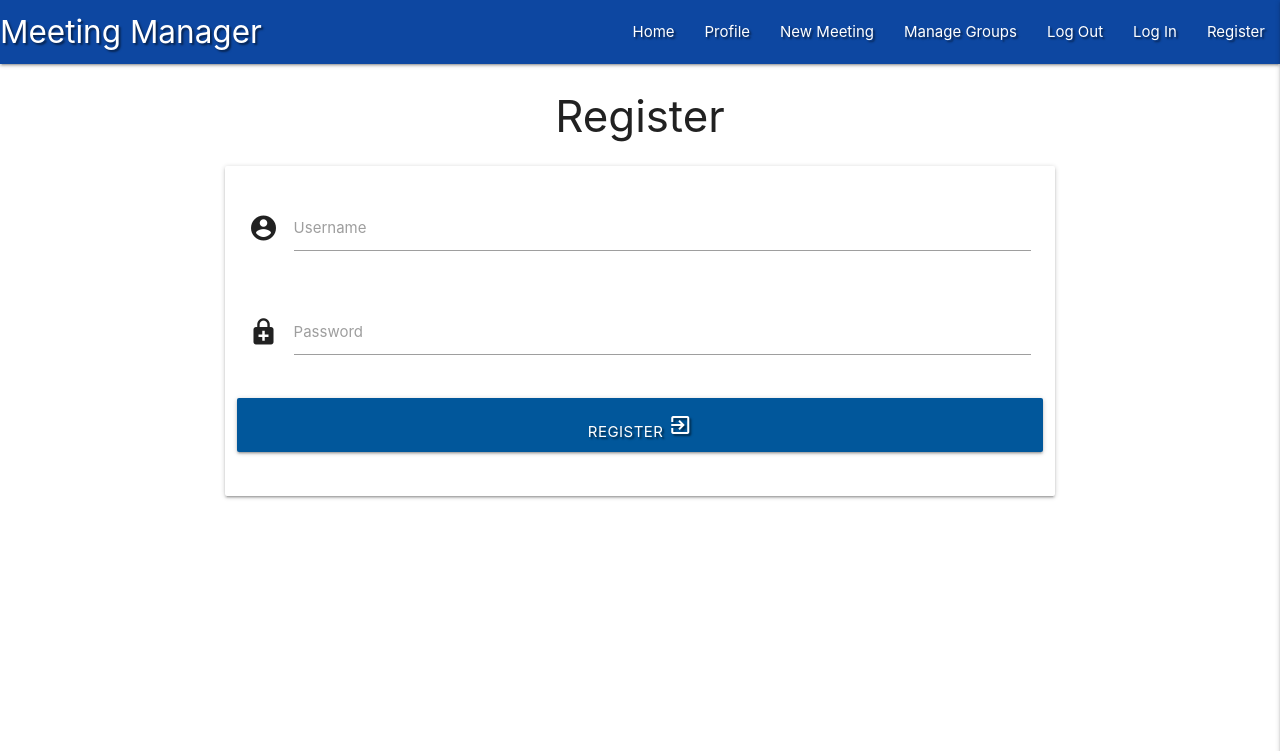
After one commit to Verga1/Meeting-Manage, a Flask app: page /register in a window 1280 px wide. The commit adds this page. Shown: the top 751 px of the page. Run offline with Flask 2, Linux system fonts and the light colour scheme; some libraries are stand-ins or nearby versions.

Commit message:
Add Register template

```diff
--- a/app.py
+++ b/app.py
@@ -4,8 +4,10 @@ from flask import (
      redirect, request, session, url_for)
 from flask_pymongo import PyMongo
 from bson.objectid import ObjectId
+from werkzeug.security import generate_password_hash, check_password_hash
 if os.path.exists("env.py"):
     import env
+
 
 app = Flask(__name__)
 
@@ -23,6 +25,11 @@ def get_meetings():
     return render_template("meetings.html", meetings=meetings)
 
 
+@app.route("/register", methods=["GET", "POST"])
+def register():
+    return render_template("register.html")
+
+
 if __name__ == "__main__":
     app.run(host=os.environ.get("IP"),
             port=int(os.environ.get("PORT")),
--- a/templates/base.html
+++ b/templates/base.html
@@ -38,7 +38,7 @@
             <li><a href="#">Manage Groups</a></li>
             <li><a href="#">Log Out</a></li>
             <li><a href="#">Log In</a></li>
-            <li><a href="#">Register</a></li>
+            <li><a href="{{ url_for('register') }}">Register</a></li>
           </ul>
         </div>
       </nav>
@@ -52,7 +52,7 @@
         <li><a href="#">Manage Groups</a></li>
         <li><a href="#">Log Out</a></li>
         <li><a href="#">Log In</a></li>
-        <li><a href="#">Register</a></li>
+        <li><a href="{{ url_for('register') }}">Register</a></li>
       </ul>
     </header>
 
--- /dev/null
+++ b/templates/register.html
@@ -0,0 +1,35 @@
+{% extends "base.html" %}
+{% block content %}
+
+    <h3 class="center-align">Register</h3>
+
+    <div class="row">
+        <form class="col s12 m8 offset-m2" method="POST" action="{{ url_for('register') }}">
+            <div class="card-panel">
+                <!-- username -->
+                <div class="row">
+                    <div class="input-field col s12">
+                        <i class="material-icons prefix light-blue-text-darken-4">account_circle</i>
+                        <input id="username" name="username" type="text" class="validate"></input>
+                        <label for="username">Username</label>
+                    </div>
+                </div>
+                <!-- password -->
+                <div class="row">
+                    <div class="input-field col s12">
+                    <i class="material-icons prefix light-blue-text-darken-4">enhanced_encryption</i>
+                    <input id="password" name="password" type="password" class="validate">
+                    <label for="password">Password</label>
+                    </div>
+                </div>
+                <!-- register -->
+                <div class="row">
+                    <button type="submit" class="col s12 btn-large light-blue darken-4 text-shadow">
+                        Register <i class="material-icons prefix">exit_to_app</i>
+                    </button>
+                </div>
+            </div>
+        </form>
+    </div>
+
+{% endblock %}
```
